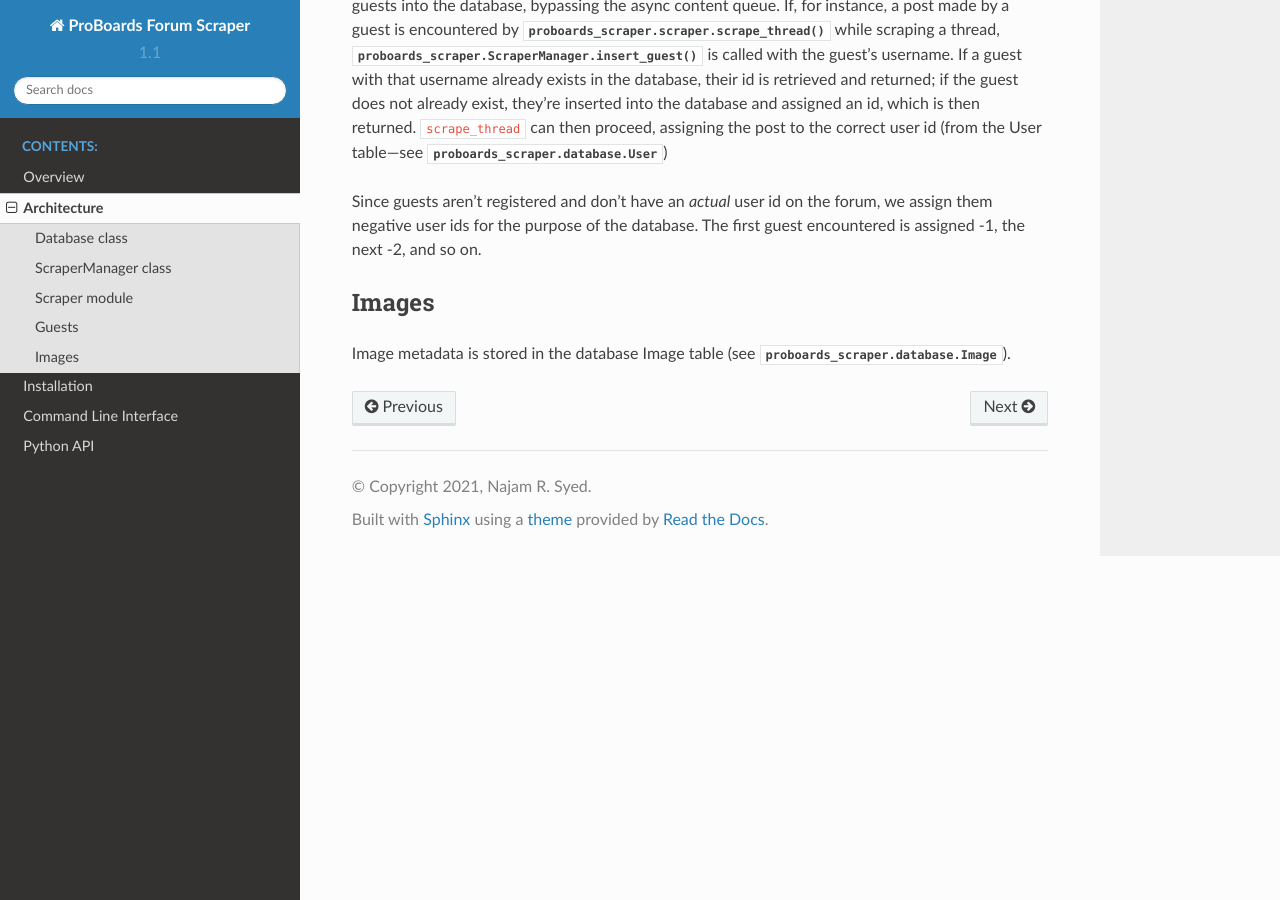
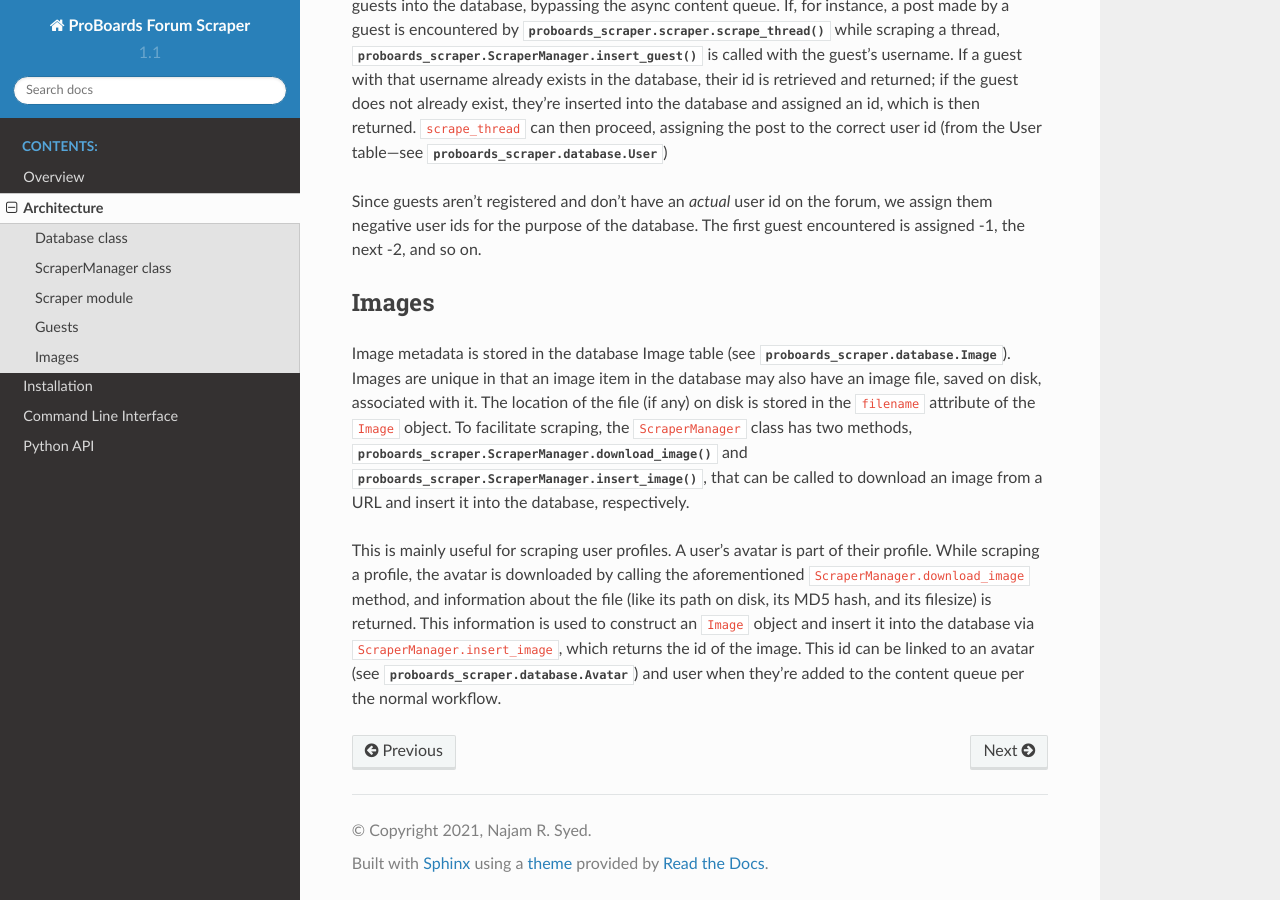
Before and after one commit to nrsyed/proboards-scraper, a Sphinx documentation site: the page built from docs/architecture.rst, in a window 1280 px wide and 900 px high, scrolled down 2515 px. Built offline with Sphinx 7.4.7 and the Read the Docs theme 2.0.0, drawn with Linux system fonts in a browser that asks for light colours.

Commit message:
Add image section to Architecture page

```diff
--- a/docs/architecture.rst
+++ b/docs/architecture.rst
@@ -132,4 +132,21 @@ Images
 ------
 
 Image metadata is stored in the database Image table (see
-:class:`proboards_scraper.database.Image`).
+:class:`proboards_scraper.database.Image`). Images are unique in that an
+image item in the database may also have an image file, saved on disk,
+associated with it. The location of the file (if any) on disk is stored in the
+``filename`` attribute of the ``Image`` object. To facilitate scraping, the
+``ScraperManager`` class has two methods,
+:meth:`proboards_scraper.ScraperManager.download_image` and
+:meth:`proboards_scraper.ScraperManager.insert_image`, that can be called
+to download an image from a URL and insert it into the database, respectively.
+
+This is mainly useful for scraping user profiles. A user's avatar is part of
+their profile. While scraping a profile, the avatar is downloaded by calling
+the aforementioned ``ScraperManager.download_image`` method, and information
+about the file (like its path on disk, its MD5 hash, and its filesize) is
+returned. This information is used to construct an ``Image`` object and
+insert it into the database via ``ScraperManager.insert_image``, which returns
+the id of the image. This id can be linked to an avatar
+(see :class:`proboards_scraper.database.Avatar`) and user when they're added
+to the content queue per the normal workflow.
```
